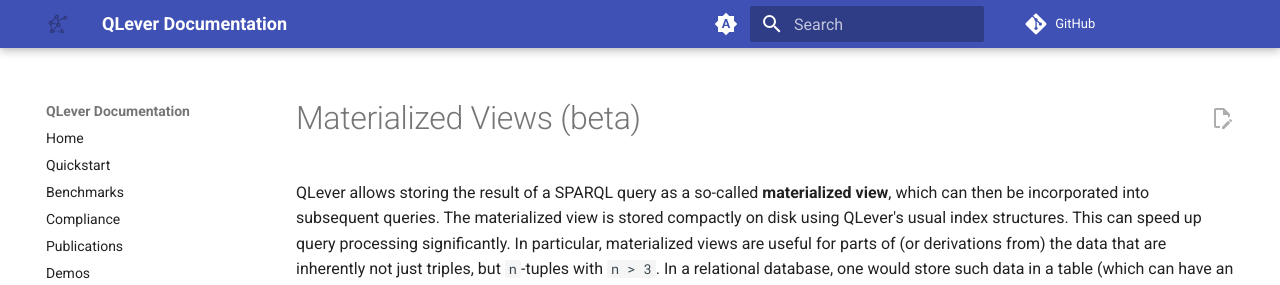
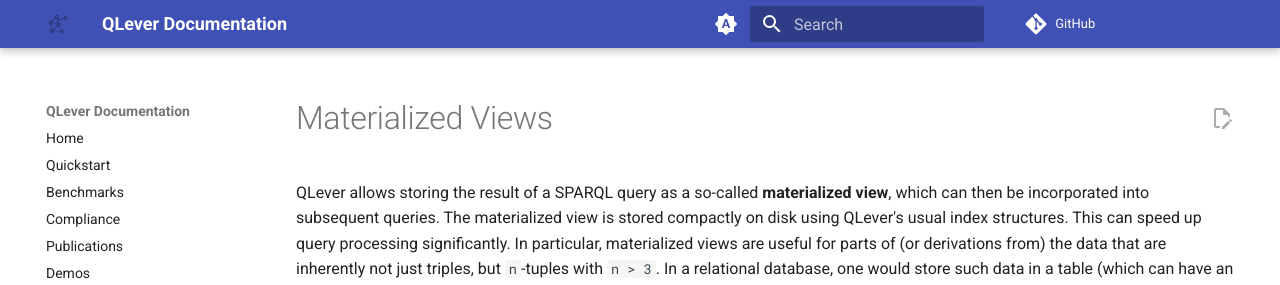
Before and after one commit to qlever-dev/qlever-docs, an MkDocs documentation site: the page built from docs/materialized-views.md, in a window 1280 px wide and 900 px high. Shown: the top 285 px of the window. Built offline with MkDocs 1.6.1 and Material for MkDocs 9.7.7, drawn with Linux system fonts in a browser that asks for light colours; plug-ins that fetch from the network failed and are left out; comment, search, counter and statistics services are not loaded; the version menu is left out.

Commit message:
Remove `(beta)` suffix from title of materialized views doc

```diff
--- a/docs/materialized-views.md
+++ b/docs/materialized-views.md
@@ -1,4 +1,4 @@
-# Materialized Views (beta)
+# Materialized Views
 
 QLever allows storing the result of a SPARQL query as a so-called **materialized
 view**, which can then be incorporated into subsequent queries. The
```
